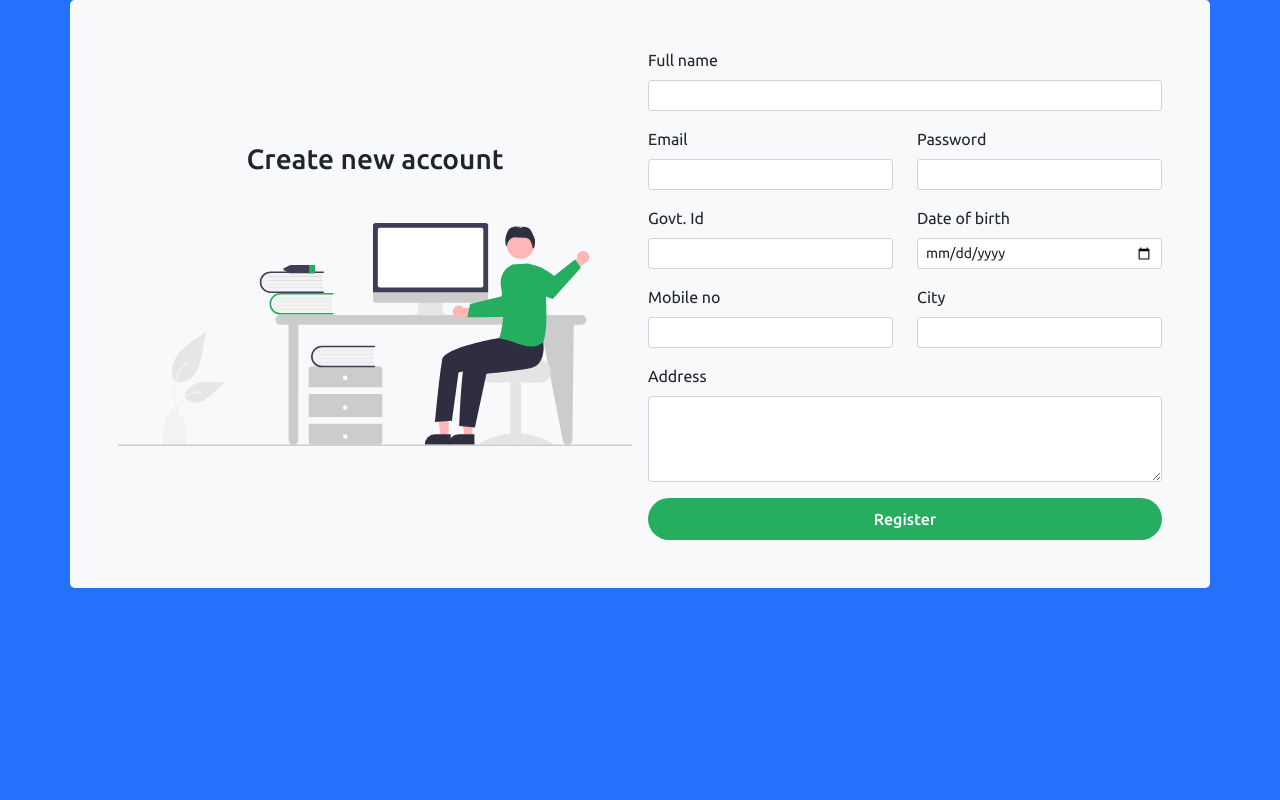
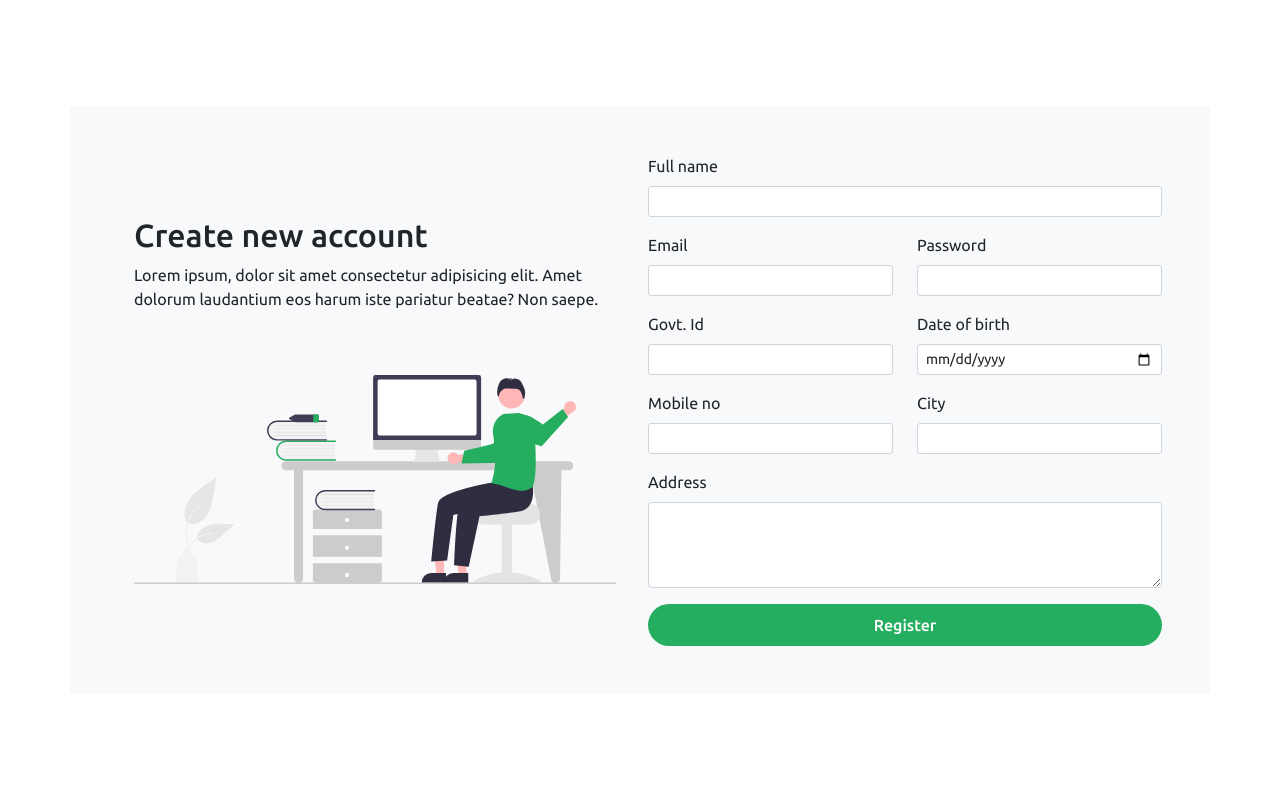
Before and after one commit to Habidhossen/COVID19-KeepSafe-Yourself, a PHP site: page /registration.html in a window 1280 px wide. Run offline with PHP 8.4, Linux system fonts and the light colour scheme; some libraries are stand-ins or nearby versions.

Commit message:
registration form added

```diff
--- a/css/style.css
+++ b/css/style.css
@@ -114,14 +114,20 @@ body {
 ------------------------------- */
 .registration-section {
   height: 100vh;
-  background-color: #2471fb;
+  display: flex;
+  /* background-color: #26ae60; */
+  align-items: center;
 }
 .register-left-part {
   display: flex;
   flex-direction: column;
-  align-items: center;
+  align-items: flex-start;
 }
-
+.form-control:focus {
+  border-color: var(--color-green);
+  box-shadow: inset 0 1px 1px rgba(71, 255, 47, 0.075),
+    0 0 8px rgba(67, 255, 92, 0.6);
+}
 /* -------------------------------
 Responsiveness for Mobile Devices
 ------------------------------- */
--- a/registration.html
+++ b/registration.html
@@ -41,10 +41,14 @@
           >
             <!-- left part -->
             <div class="col">
-              <div class="register-left-part">
-                <h3 class="mb-5">Create new account</h3>
+              <div class="register-left-part p-3">
+                <h2>Create new account</h2>
+                <p>
+                  Lorem ipsum, dolor sit amet consectetur adipisicing elit. Amet
+                  dolorum laudantium eos harum iste pariatur beatae? Non saepe.
+                </p>
                 <img
-                  class="img-fluid"
+                  class="img-fluid mt-5"
                   src="images/registration-cover.svg"
                   alt=""
                 />
```
